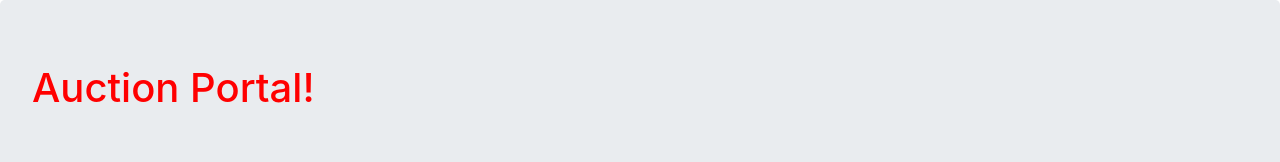
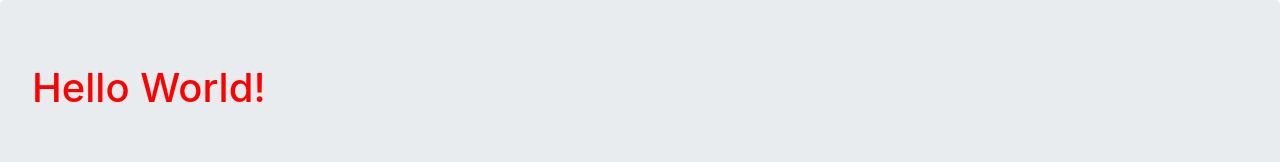
Before and after one commit to Dudexior/auction-portal, an Angular app: page / in a window 1280 px wide. Shown: the top 162 px of the page. Built offline with nearby package versions, Linux system fonts and the light colour scheme.

Commit message:
App title jest teraz inputem w komponencie headera

```diff
--- a/src/app/app.component.html
+++ b/src/app/app.component.html
@@ -1,4 +1,4 @@
-<app-header></app-header>
+<app-header [appTitle]="'Hello World!'"></app-header>
 <main>
   <app-main-menu></app-main-menu>
   <router-outlet></router-outlet>
--- a/src/app/header/header.component.ts
+++ b/src/app/header/header.component.ts
@@ -1,4 +1,4 @@
-import { Component, OnInit } from '@angular/core';
+import { Component, Input, OnInit } from '@angular/core';
 
 @Component({
   selector: 'app-header',
@@ -12,7 +12,7 @@ import { Component, OnInit } from '@angular/core';
 })
 export class HeaderComponent implements OnInit {
 
-  appTitle = 'Auction Portal!';
+  @Input() appTitle = 'Auction Portal!';
 
   constructor() { }
 
```
